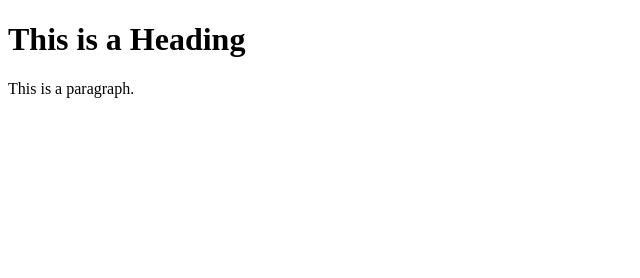
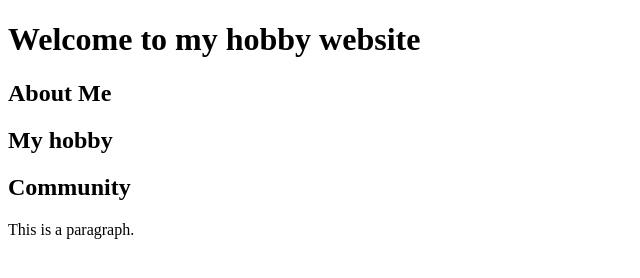
Before and after one commit to lekroo/hello, a plain HTML site: page index.html in a window 1280 px wide. Shown: the whole page, without its empty margins (0-640 px from the left). Drawn offline with Linux system fonts and the light colour scheme.

Commit message:
Update index.html

```diff
--- a/index.html
+++ b/index.html
@@ -2,7 +2,11 @@
 <html>
 <body>
 
-<h1>This is a Heading</h1>
+<h1>Welcome to my hobby website</h1>
+  <h2>About Me</h2>
+  <h2>My hobby</h2>
+  <h2>Community</h2>
+
 <p>This is a paragraph.</p>
 
 </body>
```
